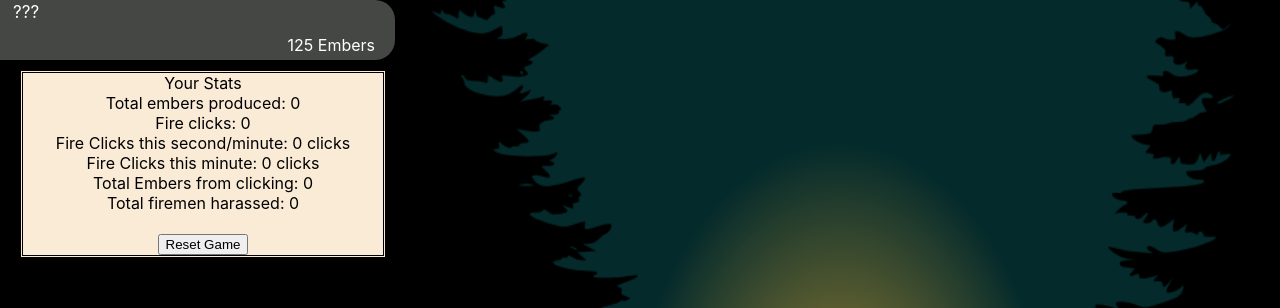
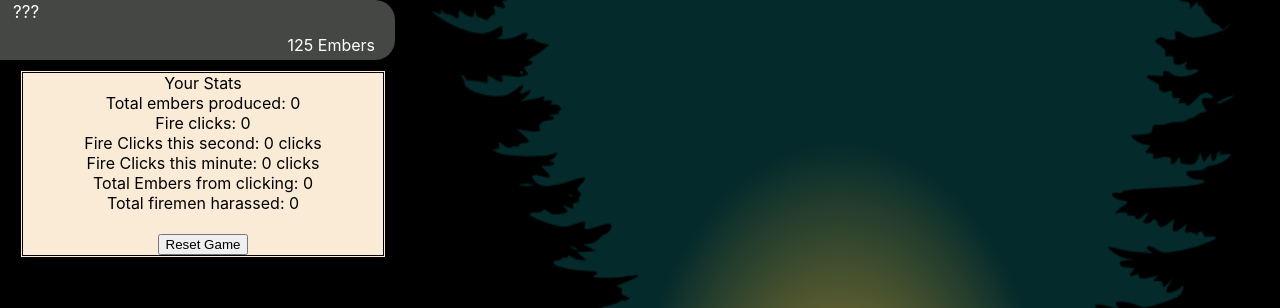
Before and after one commit to Ajknight121/Idle-Fire, a React (Create React App) app: page / in a window 1280 px wide. Shown: the part 270-578 px from the top of the page. Built offline with nearby package versions, Linux system fonts and the light colour scheme.

Commit message:
Fix statistics typo

```diff
--- a/src/components/Statistics.tsx
+++ b/src/components/Statistics.tsx
@@ -15,7 +15,7 @@ export default function Statistics() {
             <br/>
             Fire clicks: {appState.totalClicks.toLocaleString()}
             <br/>
-            Fire Clicks this second/minute: {appState.gameAnalytics.clicksLastSecond} clicks
+            Fire Clicks this second: {appState.gameAnalytics.clicksLastSecond} clicks
             <br/>
             Fire Clicks this minute: {appState.gameAnalytics.clicksLastMinute} clicks
             <br/>
```
